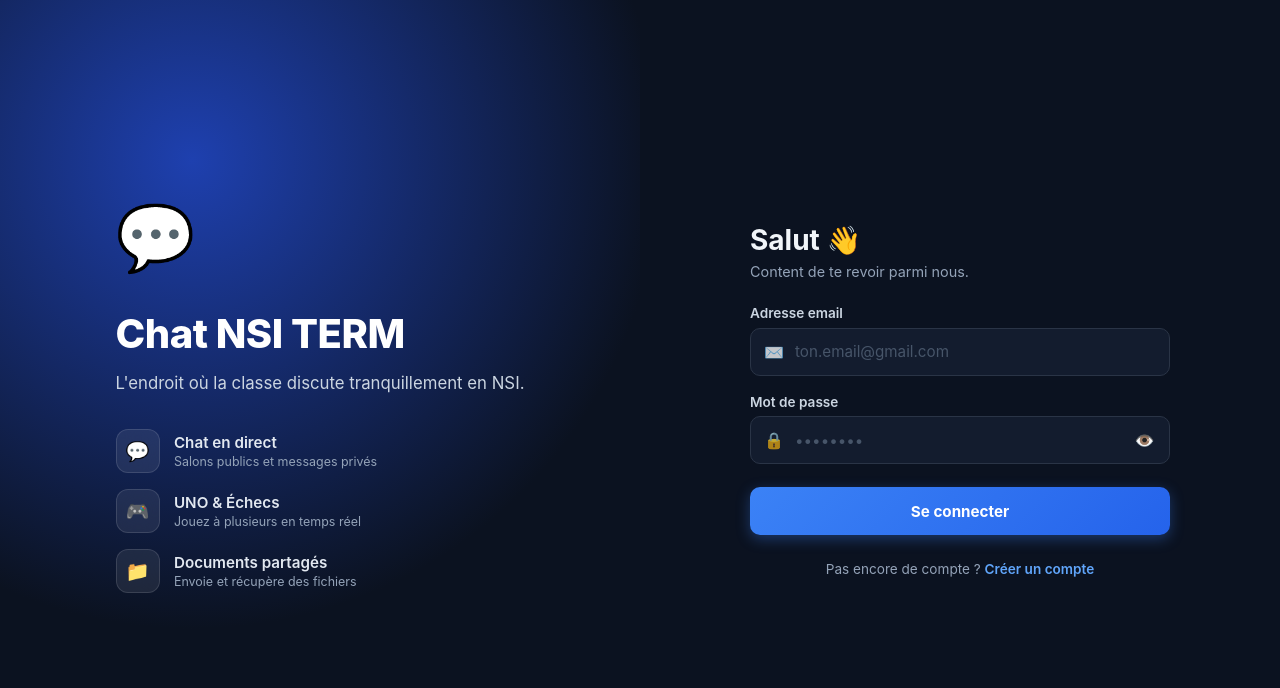
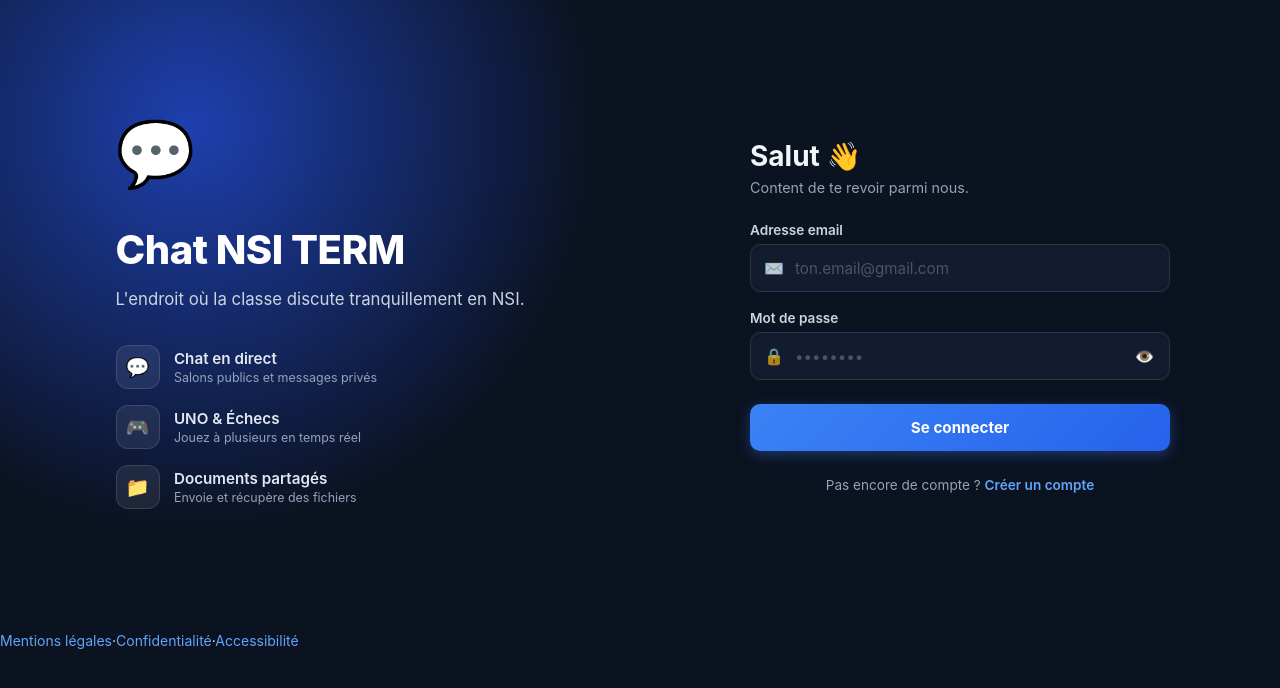
Before and after one commit to zombiglace/chat-react-plateforme-de-jeu, a React (Create React App) app in the folder frontend/: page /login in a window 1280 px wide. Shown: the top 688 px of the page. Built offline with nearby package versions, Linux system fonts and the light colour scheme; no server answers.

Commit message:
Update Login.js

```diff
--- a/frontend/src/components/Login.js
+++ b/frontend/src/components/Login.js
@@ -121,6 +121,13 @@ export default function Login() {
           </p>
         </form>
       </div>
+            <div className="auth-legal-links">
+  <Link to="/mentions-legales">Mentions légales</Link>
+  <span>·</span>
+  <Link to="/confidentialite">Confidentialité</Link>
+  <span>·</span>
+  <Link to="/accessibilite">Accessibilité</Link>
+</div>
     </div>
   );
 }
```
